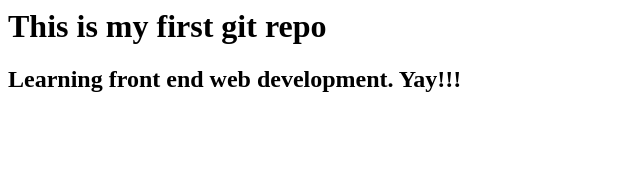
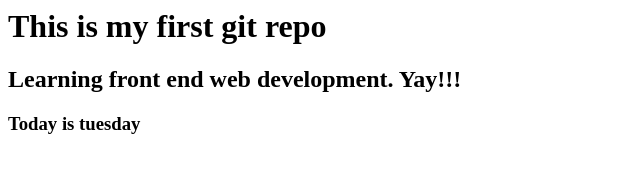
Before and after one commit to neslitorgut/class-seven, a plain HTML site: page index.html in a window 1280 px wide. Shown: the whole page, without its empty margins (0-640 px from the left). Drawn offline with Linux system fonts and the light colour scheme.

Commit message:
added heading 3

```diff
--- a/index.html
+++ b/index.html
@@ -1,2 +1,3 @@
 <h1> This is my first git repo </h1>
 <h2> Learning front end web development. Yay!!! </h2>
+<h3> Today is tuesday </h3>
```
